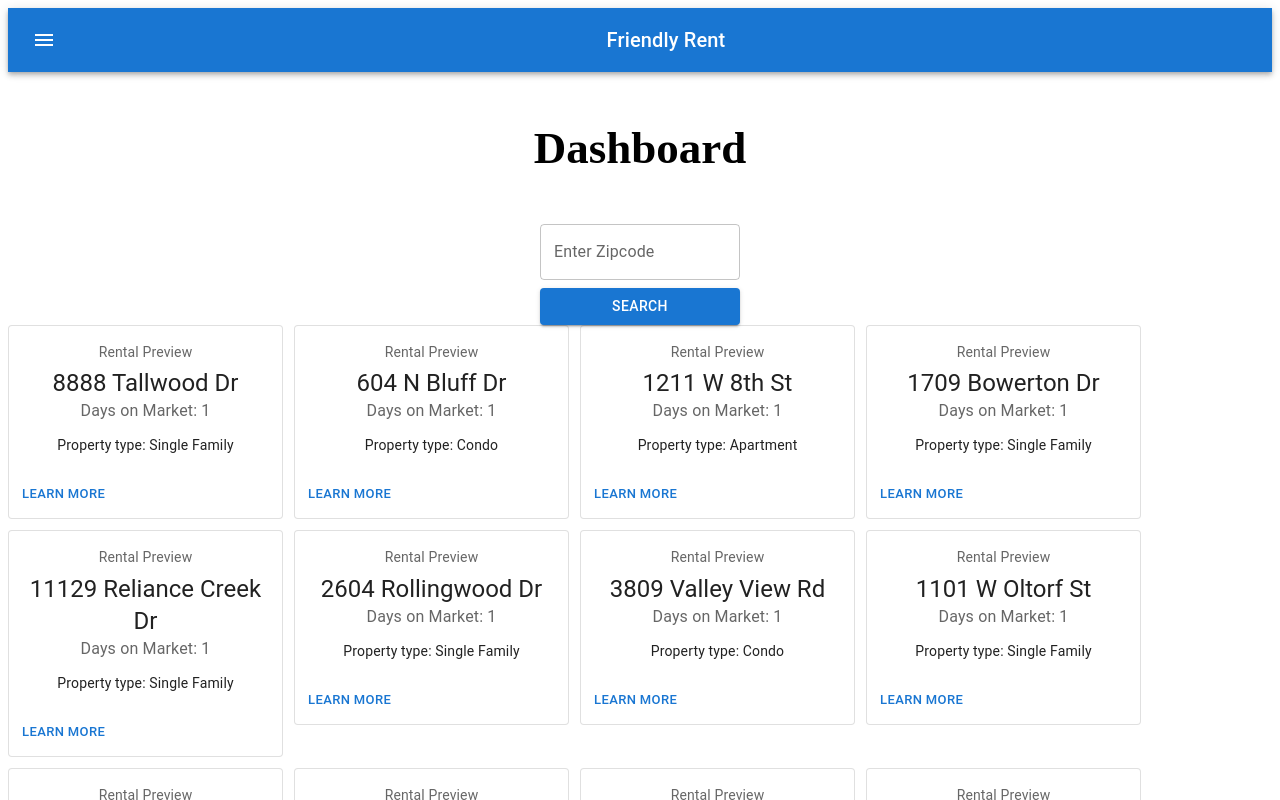
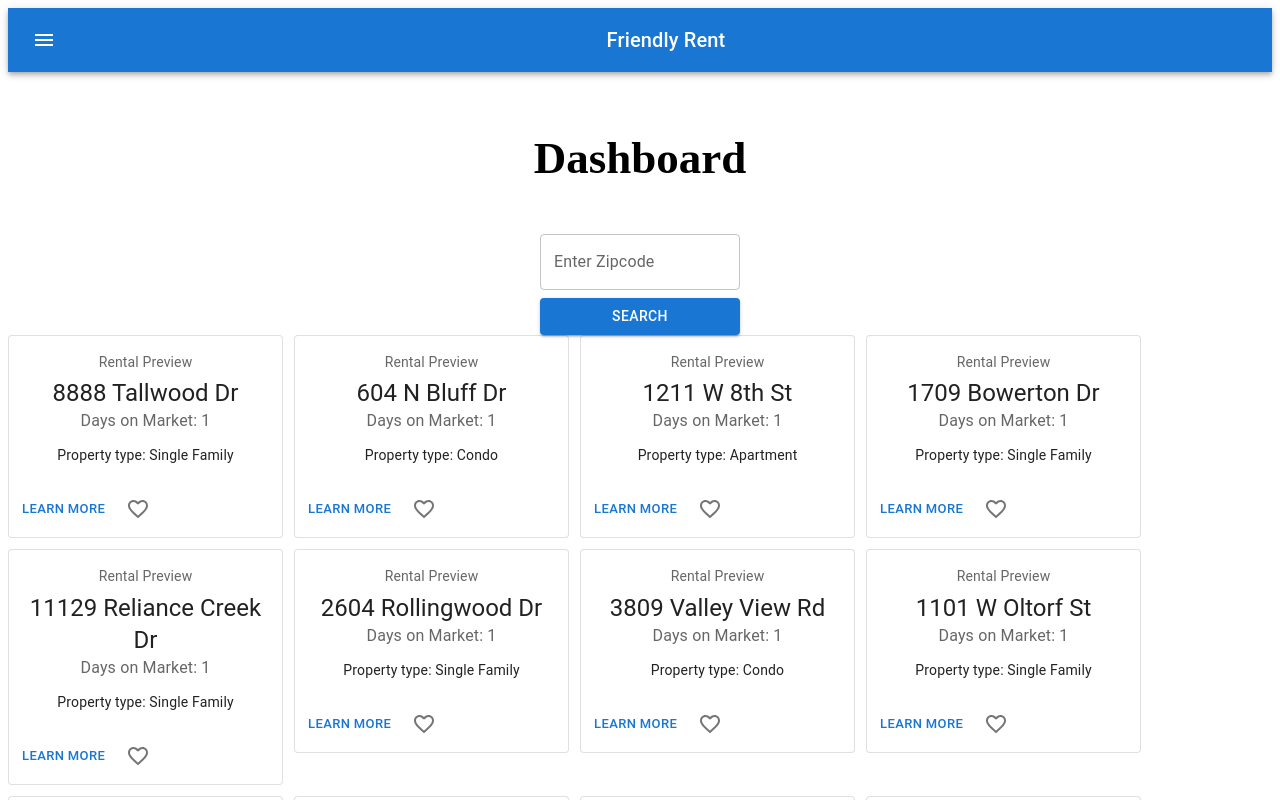
Before and after one commit to cesarOchoa90/ACA_Capstone_FriendlyRent_FE, a React (Create React App) app: page /dashboard in a window 1280 px wide. Shown: the top 800 px of the page. Built offline with nearby package versions, Linux system fonts and the light colour scheme; no server answers.

Commit message:
mui icons added, on click event listner

```diff
--- a/src/Components/Card.js
+++ b/src/Components/Card.js
@@ -1,14 +1,26 @@
 import * as React from 'react';
+import { useState } from 'react';
 import Box from '@mui/material/Box';
 import Card from '@mui/material/Card';
 import CardActions from '@mui/material/CardActions';
 import CardContent from '@mui/material/CardContent';
 import Button from '@mui/material/Button';
 import Typography from '@mui/material/Typography';
+import FavoriteBorderOutlinedIcon from '@mui/icons-material/FavoriteBorderOutlined';
+import FavoriteOutlinedIcon from '@mui/icons-material/FavoriteOutlined';
+import IconButton from '@mui/material/IconButton';
 
 
 const CardComponent = (props)=>{
   const rental = props.rental
+
+  const[isFavorite,setIsFavorite] = useState(false)
+
+  const handleFavoriteClick = () => {
+    setIsFavorite(!isFavorite);
+
+  }
+
  return (
     <Box sx={{ width: 275 }}>
       <Card variant="outlined">
@@ -26,6 +38,14 @@ const CardComponent = (props)=>{
       </CardContent>
       <CardActions>
         <Button size="small">Learn More</Button>
+
+        <IconButton onClick={handleFavoriteClick} aria-label="add to favorites"> {/* Use IconButton */}
+      {isFavorite ? (
+        <FavoriteOutlinedIcon /> // Show filled heart if isFavorite is true
+      ) : (
+        <FavoriteBorderOutlinedIcon /> // Show outlined heart if isFavorite is false
+      )}
+    </IconButton>
       </CardActions>
       </Card>
       </Box>
--- a/src/Components/Dashboard.js
+++ b/src/Components/Dashboard.js
@@ -28,7 +28,7 @@ const Dashboard = () => {
     <>
       <h1
         style={{
-          marginTop: 50,
+          marginTop: 60,
           marginBottom: 50,
           fontSize: 45,
         }}
--- /dev/null
+++ b/src/Components/SavedList.js
@@ -0,0 +1,15 @@
+import React from 'react'
+
+// render the rentals from dashboard that are saved
+//to this page
+//first request that POST once the favorite icon gets clicked on
+//and then you fetch it from an end point of your backend to your savedlist component
+
+
+function SavedList() {
+  return (
+    <div>SavedList</div>
+  )
+}
+
+export default SavedList
--- a/src/Router.js
+++ b/src/Router.js
@@ -13,6 +13,7 @@ import { Routes, Route } from "react-router";
 import Home from "./Components/Home";
 import SignUp from "./Components/SignUp";
 import Dashboard from "./Components/Dashboard";
+import SavedList from "./Components/SavedList";
 // Write component imports here //
 
 // Start Router function here //
@@ -22,6 +23,7 @@ const Router = () => {
             <Route path="/" element={<Home/>}/>
             <Route path="/signup" element={<SignUp/>}/>
             <Route path="/dashboard" element={<Dashboard/>}/>
+            <Route path="/savedlist" element= {<SavedList/>}/>
         </Routes>
     )
 };
```
